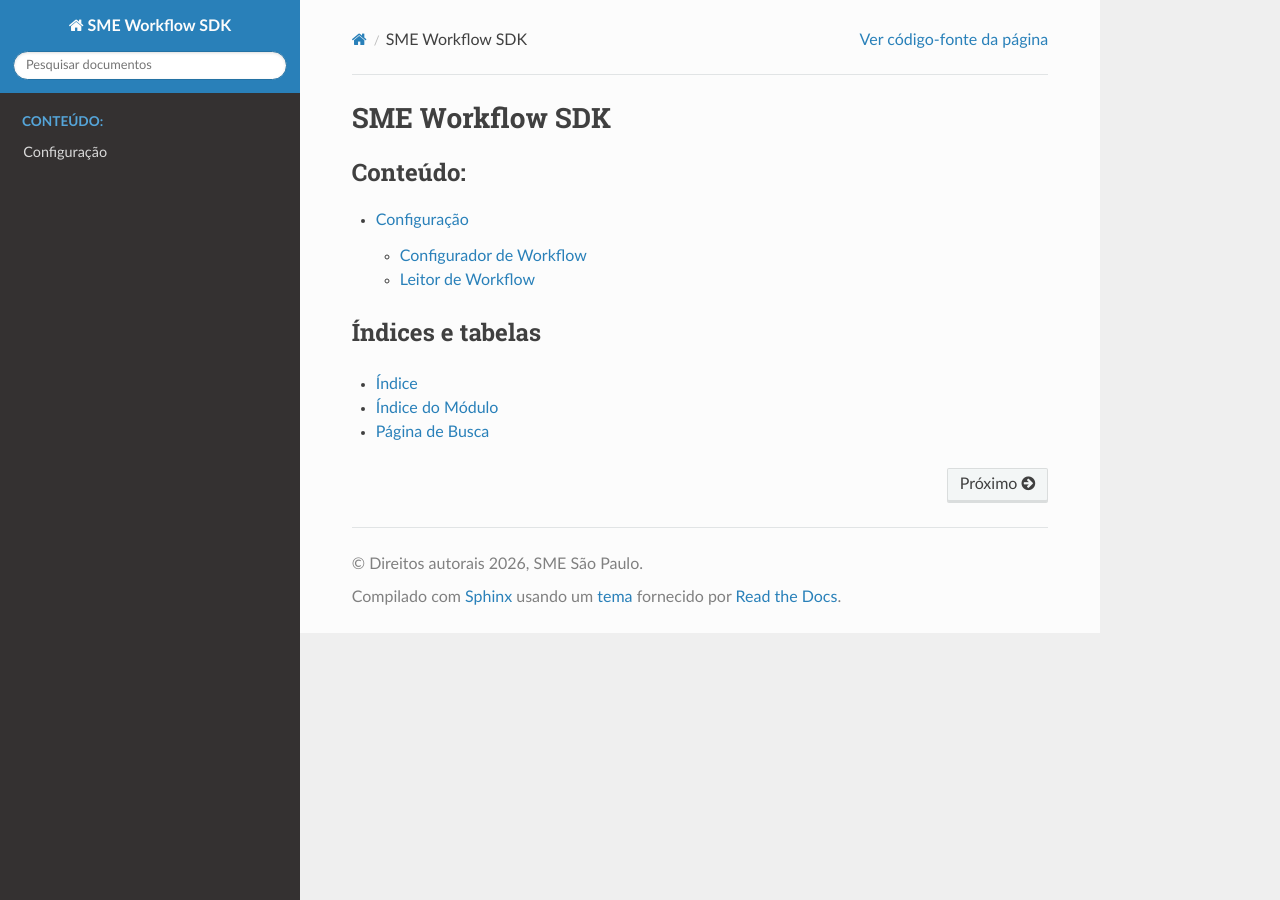
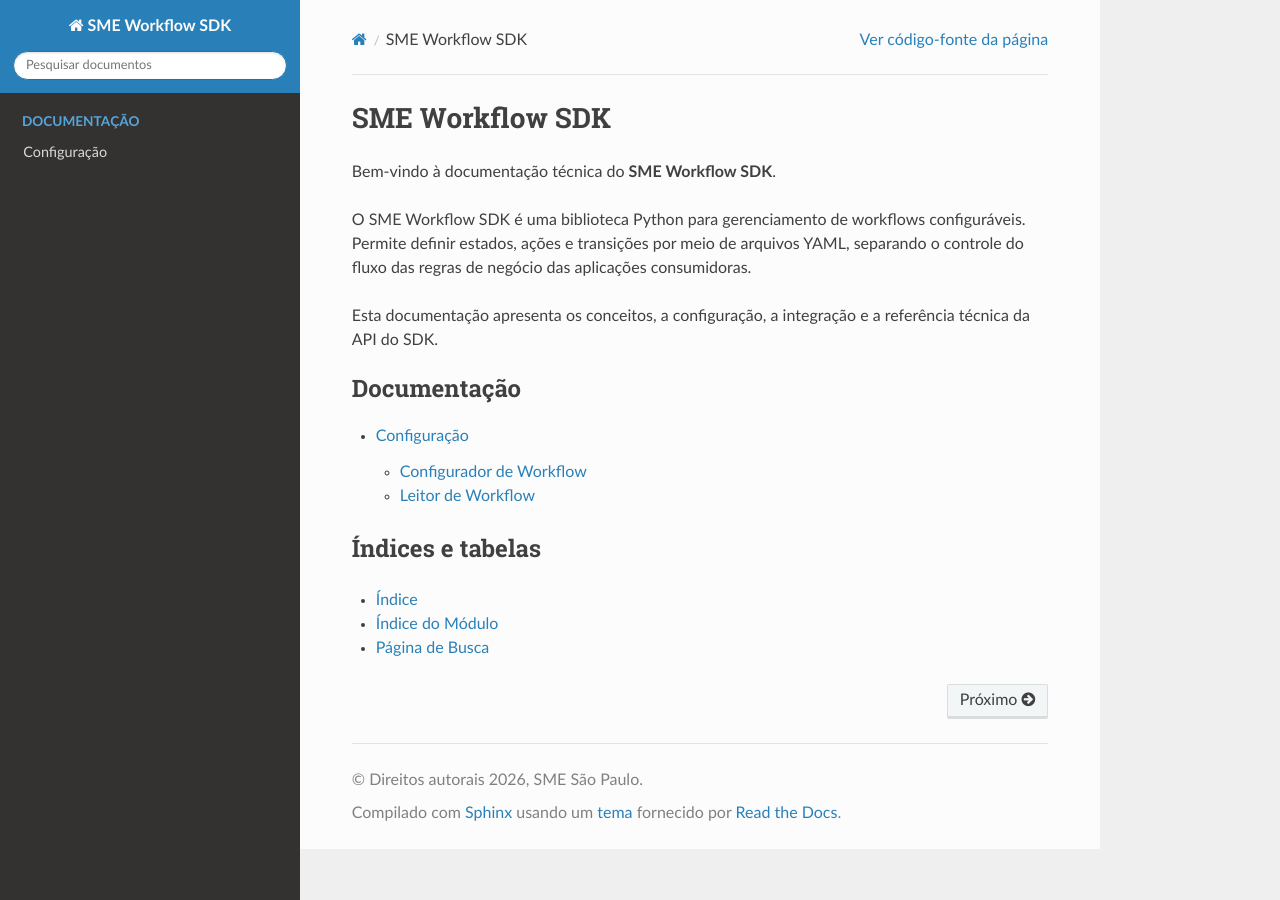
Before and after one commit to prefeiturasp/SME-Workflow-SDK, a Sphinx documentation site: the page built from docs/index.rst, in a window 1280 px wide. Built offline with Sphinx 7.4.7 and the Read the Docs theme 3.1.0, drawn with Linux system fonts in a browser that asks for light colours.

Commit message:
docs(159194): atualiza a introdução da documentação com uma descrição mais detalhada do SME Workflow SDK

```diff
--- a/docs/index.rst
+++ b/docs/index.rst
@@ -6,9 +6,19 @@
 SME Workflow SDK
 ================
 
+Bem-vindo à documentação técnica do **SME Workflow SDK**.
+
+O SME Workflow SDK é uma biblioteca Python para gerenciamento de
+workflows configuráveis. Permite definir estados, ações e transições
+por meio de arquivos YAML, separando o controle do fluxo das regras
+de negócio das aplicações consumidoras.
+
+Esta documentação apresenta os conceitos, a configuração, a integração
+e a referência técnica da API do SDK.
+
 .. toctree::
    :maxdepth: 2
-   :caption: Conteúdo:
+   :caption: Documentação
 
    configuracao
 
```
